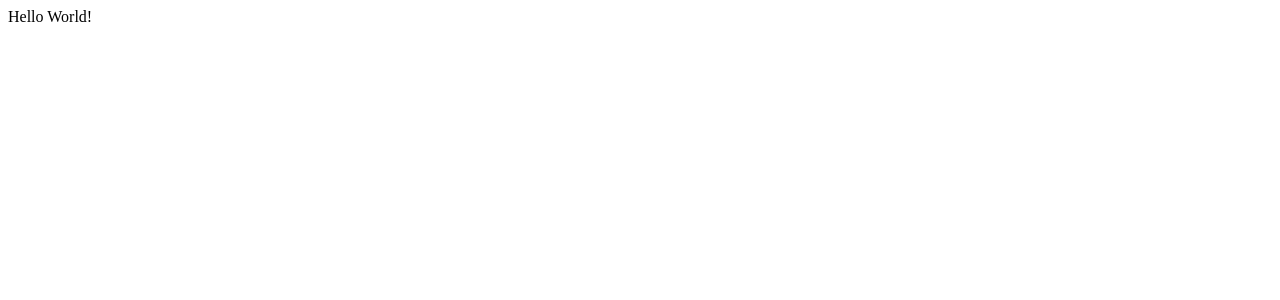
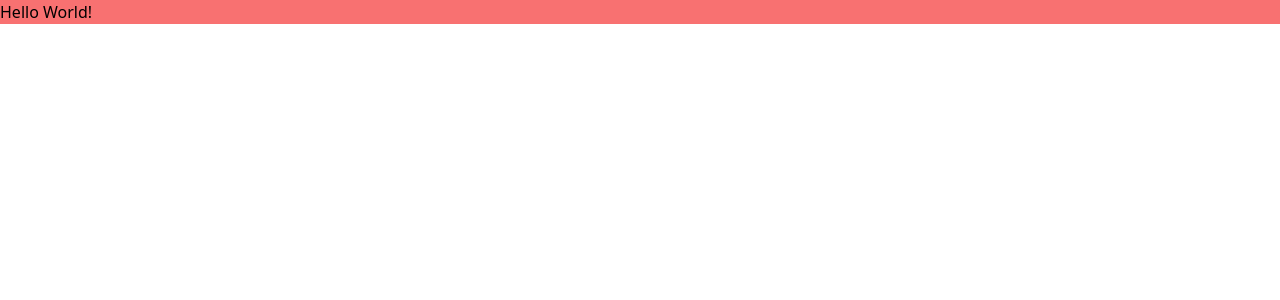
Before and after one commit to AndrewN2001/T7Project, a React (Create React App) app in the folder ticket_tracker/: page / in a window 1280 px wide. Shown: the top 300 px of the page. Built offline with nearby package versions, Linux system fonts and the light colour scheme.

Commit message:
tailwind initialize

```diff
--- /dev/null
+++ b/ticket_tracker/src/App.css
@@ -0,0 +1,3 @@
+@tailwind base;
+@tailwind components;
+@tailwind utilities;
--- a/ticket_tracker/src/App.js
+++ b/ticket_tracker/src/App.js
@@ -1,8 +1,8 @@
 import React from 'react';
-
+import "./App.css"
 function App() {
   return (
-    <div>
+    <div className='bg-red-400'>
       Hello World!
     </div>
   );
--- /dev/null
+++ b/ticket_tracker/tailwind.config.js
@@ -0,0 +1,8 @@
+/** @type {import('tailwindcss').Config} */
+module.exports = {
+  content: ["./src/**/*.{js,jsx,ts,tsx}"],
+  theme: {
+    extend: {},
+  },
+  plugins: [],
+}
```
